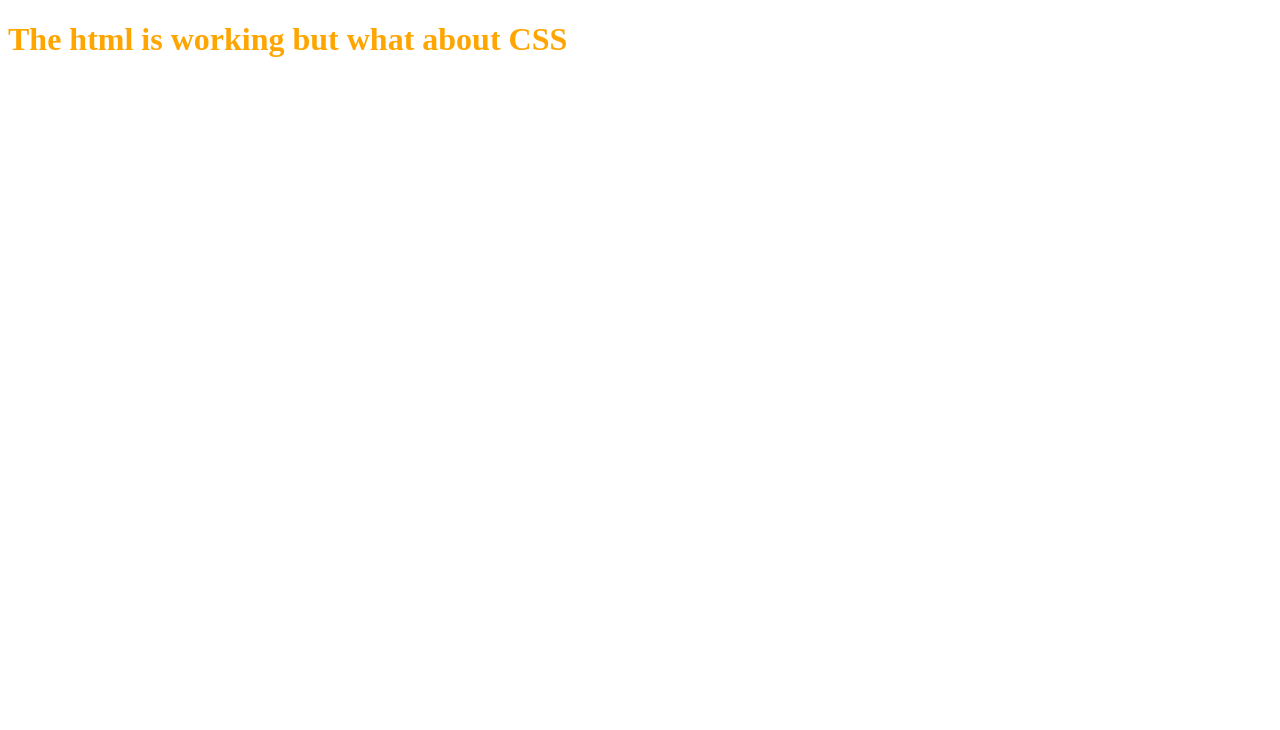
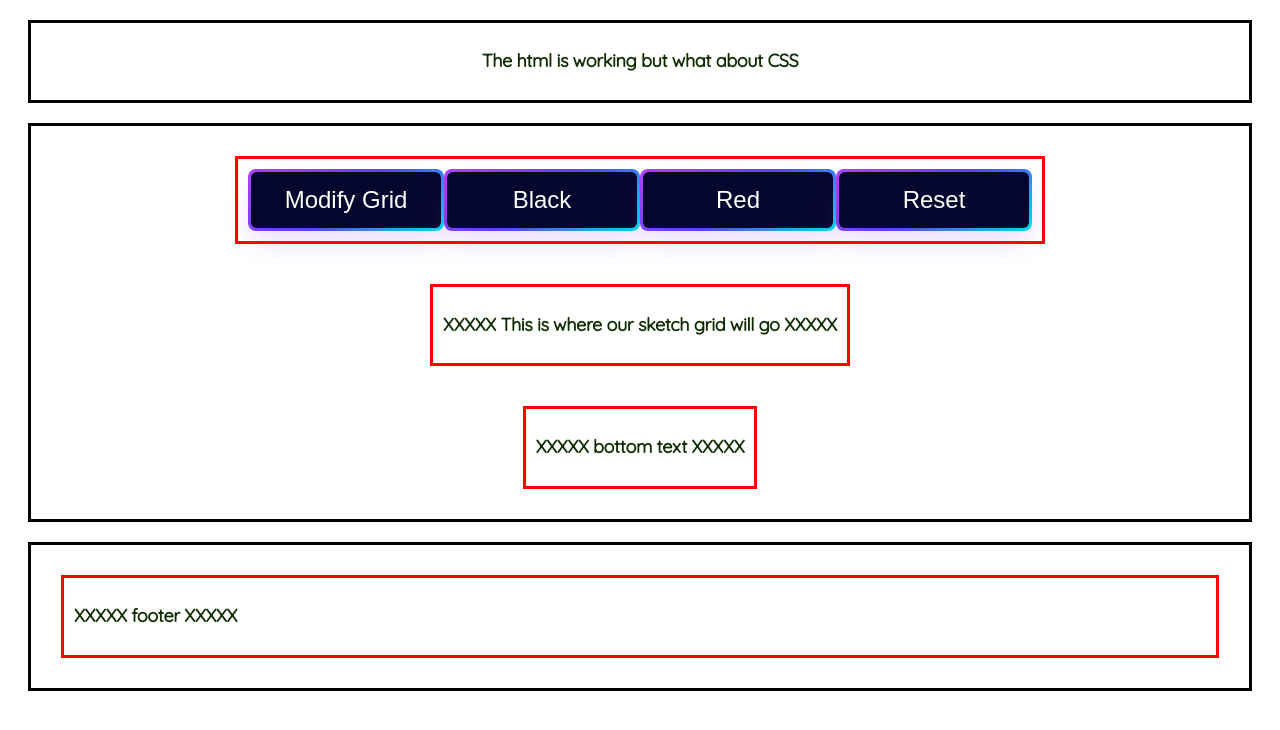
Before and after one commit to manski117/Etch-a-Sketch, a plain HTML site: page index.html in a window 1280 px wide. Drawn offline with Linux system fonts and the light colour scheme; a web font is replaced by a local one.

Commit message:
Make buttons and run a function
All buttons are able to call the same function when pressed. Next
this function needs to be able to take the button ID as an argument.

```diff
--- a/index.html
+++ b/index.html
@@ -5,10 +5,42 @@
     <meta http-equiv="X-UA-Compatible" content="IE=edge">
     <meta name="viewport" content="width=device-width, initial-scale=1.0">
     <link rel="stylesheet" href="style.css">
-    <title>Document</title>
+    <title>Mike's Etch-A-Sketch</title>
 </head>
 <body>
-    <h1>The html is working but what about CSS</h1>
+    <div class ="title header">
+        <h3>The html is working but what about CSS</h3>
+    </div>
+
+    <div class="main-program-space">
+        <ul class="buttons-flexbox">
+            <li><button class="button modify-grid" role="button"><span class="text">Modify Grid</span></button></li>
+            <li><button class="black button" role="button"><span class="text">Black</span></button></li>
+            <li><button class="red button"  role="button"><span class="text">Red</span></button></li>
+            <li><button class="reset button" role="button"><span class="text">Reset</span></button></li>
+        </ul>
+
+        <div class="main-grid-container">
+            <h3>XXXXX This is where our sketch grid will go XXXXX</h3>
+        </div>
+
+        <div class="bottom-text">
+            <h3>XXXXX bottom text XXXXX</h3>
+        </div>
+
+    </div>
+
+    <div class="footer-flexbox">
+        <div class="footer">
+            <h3>XXXXX footer XXXXX</h3>
+        </div>
+    </div>
+
+
+
+
+
+
 </body>
 
 <script src="main.js">
--- a/main.js
+++ b/main.js
@@ -1 +1,8 @@
-console.log("apples");
+
+function buttonPress(buttonID){
+    alert(`button ${buttonID} was pressed`)
+}
+
+
+let buttons = document.querySelectorAll(".button");
+buttons.forEach(button => button.addEventListener("click", buttonPress));
--- a/style.css
+++ b/style.css
@@ -1,4 +1,143 @@
-h1{
-    color: orange;
+@import url('https://fonts.googleapis.com/css?family=Muli&display=swap');
+@import url('https://fonts.googleapis.com/css2?family=Comforter+Brush&display=swap');
+@import url('https://fonts.googleapis.com/css?family=Quicksand&display=swap');
+
+
+h3 {
+    font-family: 'Quicksand', sans-serif;
+    font-weight: 700;
+    font-style: normal;
+    letter-spacing: -.02em;
+    color: rgb(15, 45, 0);
+    font-size: 18px;
+    line-height: 1.15;
+
+  }
+
+.header{
+    display: flex;
+    justify-content: center;
+    align-items: center;
+    padding: 10px;
+    margin: 20px;
+    border: solid;
+    border-color: black;
 
 }
+
+.main-program-space{
+    display: flex;
+    justify-content: center;
+    align-items: center;
+    padding: 10px;
+    margin: 20px;
+    border: solid;
+    border-color: black;
+    flex-direction: column;
+}
+
+.buttons-flexbox{
+    display: flex;
+    justify-content: space-between;
+    align-items: center;
+    padding: 10px;
+    margin: 20px;
+    border: solid;
+    border-color: red;
+    list-style: none;
+    flex-direction: row;
+
+
+}
+
+
+
+/* This will make our buttons look cool and change when hovered over */
+.button {
+  align-items: center;
+  background-image: linear-gradient(144deg,#AF40FF, #5B42F3 50%,#00DDEB);
+  border: 0;
+  border-radius: 8px;
+  box-shadow: rgba(151, 65, 252, 0.2) 0 15px 30px -5px;
+  box-sizing: border-box;
+  color: #FFFFFF;
+  display: flex;
+  font-family: Phantomsans, sans-serif;
+  font-size: 20px;
+  justify-content: center;
+  line-height: 1em;
+  max-width: 100%;
+  min-width: 140px;
+  padding: 3px;
+  text-decoration: none;
+  user-select: none;
+  -webkit-user-select: none;
+  touch-action: manipulation;
+  white-space: nowrap;
+  cursor: pointer;
+}
+
+.button:active,
+.button:hover {
+  outline: 0;
+}
+
+.button span {
+  background-color: rgb(5, 6, 45);
+  padding: 16px 24px;
+  border-radius: 6px;
+  width: 100%;
+  height: 100%;
+  transition: 300ms;
+}
+
+.button:hover span {
+  background: none;
+}
+
+@media (min-width: 768px) {
+  .button {
+    font-size: 24px;
+    min-width: 196px;
+  }
+}
+
+.main-grid-container{
+    display: flex;
+    justify-content: center;
+    align-items: center;
+    padding: 10px;
+    margin: 20px;
+    border: solid;
+    border-color: red;
+}
+
+.bottom-text{
+    display: flexbox;
+    justify-content: center;
+    align-items: center;
+    padding: 10px;
+    margin: 20px;
+    border: solid;
+    border-color: red;
+}
+
+.footer-flexbox{
+    display: flexbox;
+    justify-content: center;
+    align-items: center;
+    padding: 10px;
+    margin: 20px;
+    border: solid;
+    border-color: black;
+}
+
+.footer{
+    display: flexbox;
+    justify-content: center;
+    align-items: center;
+    padding: 10px;
+    margin: 20px;
+    border: solid;
+    border-color: red;
+}
```
